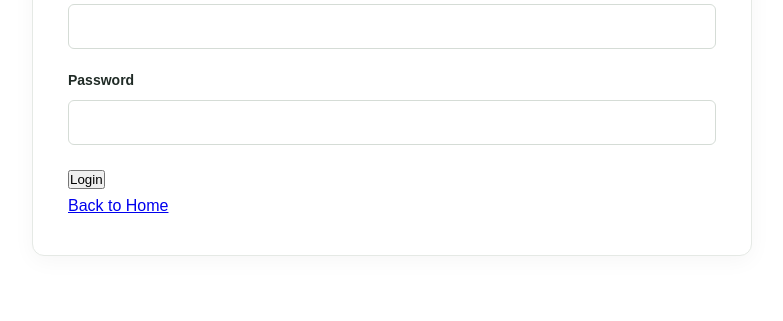
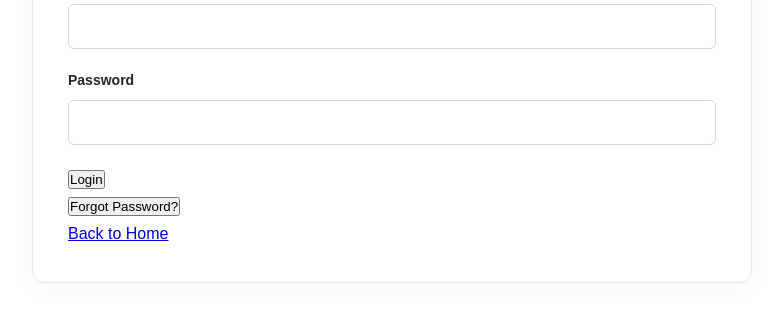
Before and after one commit to Supun-Herath/phase1-course-management, a plain HTML site: page admin.html in a window 1280 px wide. Shown: the part 189-510 px from the top of the page, without its empty margins (248-1031 px from the left). Drawn offline with nearby package versions, Linux system fonts and the light colour scheme.

Commit message:
Update admin.html

```diff
--- a/admin.html
+++ b/admin.html
@@ -8,7 +8,6 @@
     <link rel="stylesheet" href="style.css">
 </head>
 <body>
-
     <main class="application-container">
         <div class="application-card">
             <h1>Administrator Login</h1>
@@ -17,28 +16,21 @@
             <form id="admin-login-form">
                 <div class="form-group">
                     <label for="admin-email">Email</label>
-                    <input
-                        type="email"
-                        id="admin-email"
-                        required
-                        autocomplete="username">
+                    <input type="email" id="admin-email" required autocomplete="username">
                 </div>
 
                 <div class="form-group">
                     <label for="admin-password">Password</label>
-                    <input
-                        type="password"
-                        id="admin-password"
-                        required
-                        autocomplete="current-password">
+                    <input type="password" id="admin-password" required autocomplete="current-password">
                 </div>
 
-                <button type="submit" id="admin-login-button">
-                    Login
-                </button>
-
+                <button type="submit" id="admin-login-button">Login</button>
                 <p id="admin-message" role="status"></p>
             </form>
+
+            <button type="button" id="forgot-password-button">
+                Forgot Password?
+            </button>
 
             <p><a href="index.html">Back to Home</a></p>
         </div>
@@ -46,6 +38,5 @@
 
     <script src="https://cdn.jsdelivr.net/npm/@supabase/supabase-js@2"></script>
     <script src="admin.js"></script>
-
 </body>
 </html>
```
